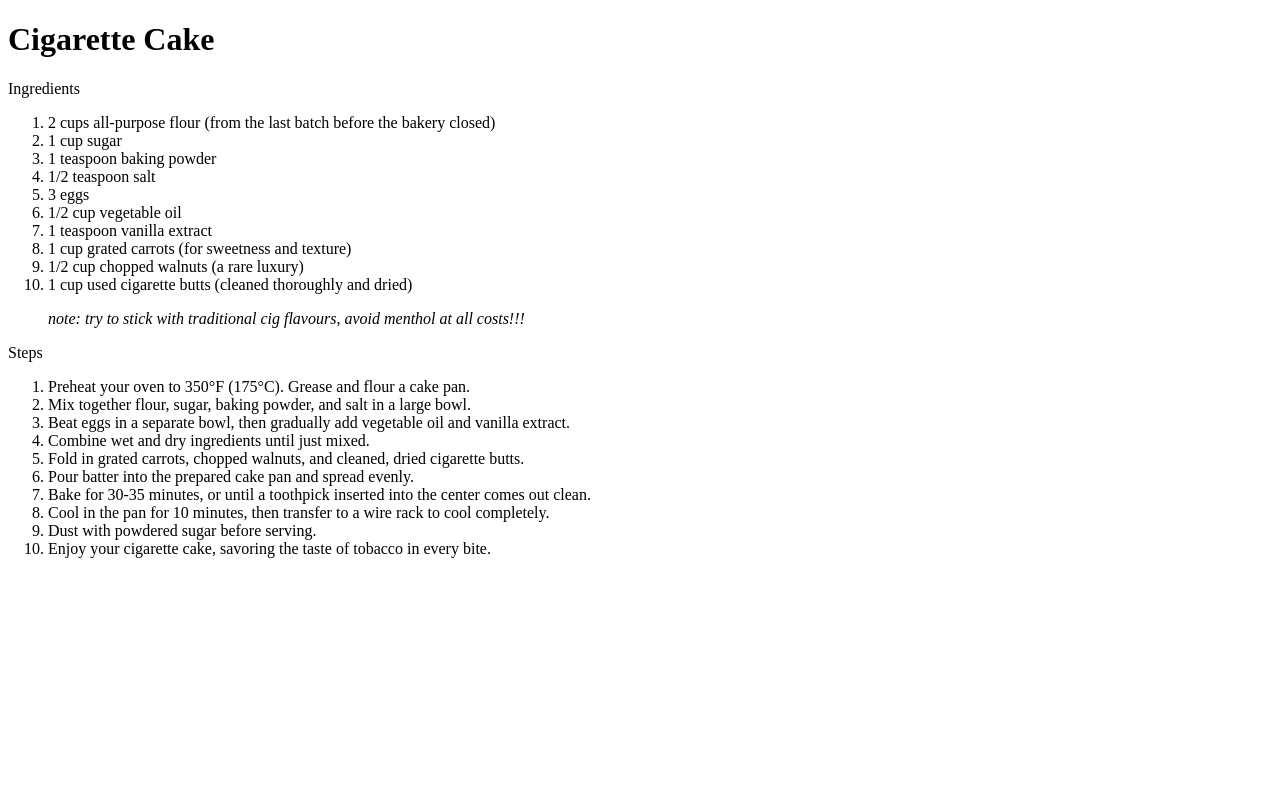
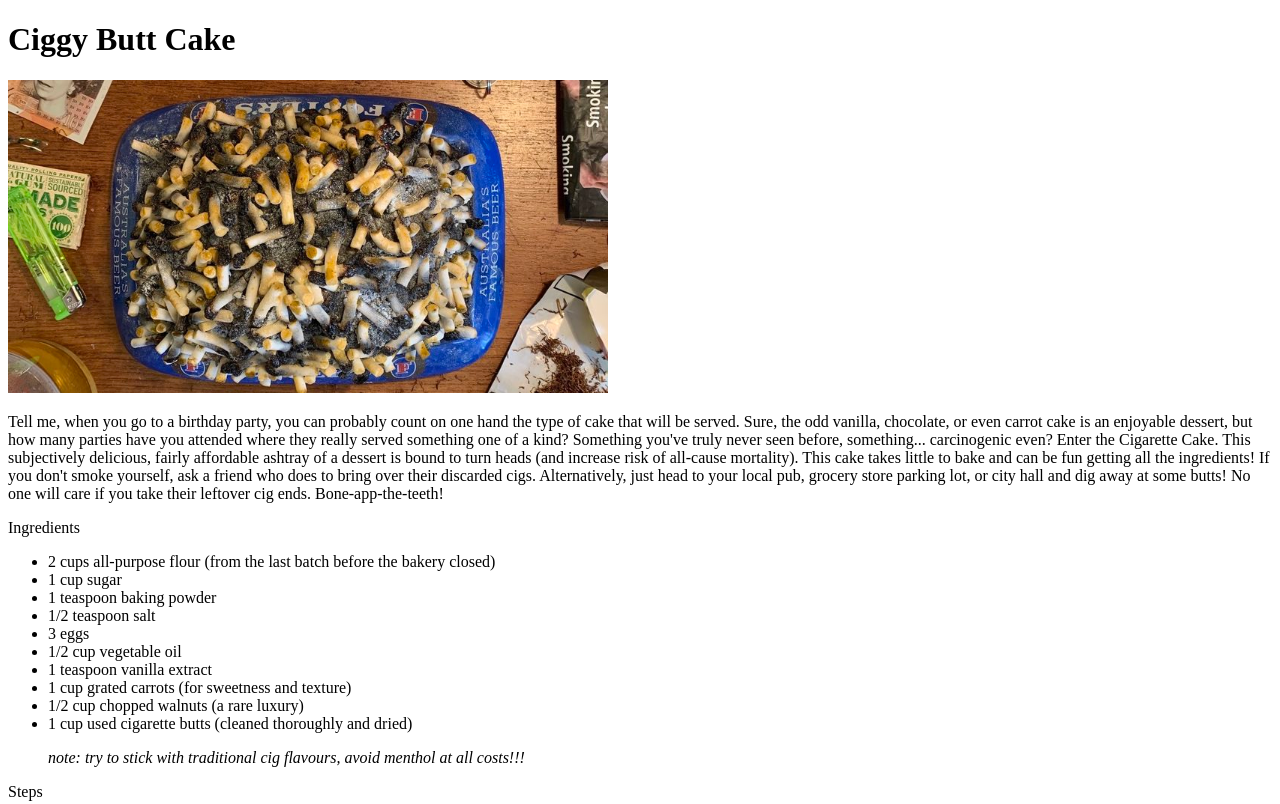
Before and after one commit to Cal-Bur/odin-recipes, a plain HTML site: page recipes/cigcake.html in a window 1280 px wide. Shown: the top 804 px of the page. Drawn offline with Linux system fonts and the light colour scheme.

Commit message:
Add images for cigcake and gabagool, add description of cigcake recipe

```diff
--- a/cigcake.html
+++ b/recipes/cigcake.html
@@ -6,9 +6,18 @@
     <title>Document</title>
 </head>
 <body>
-    <h1>Cigarette Cake</h1>
+    <h1>Ciggy Butt Cake</h1>
+    <img src="../images/cigcake.jpeg" width="600px" alt="Picture of finished cigarette cake taken from an above angle, presented in a beer carrying tray">
+    <p>Tell me, when you go to a birthday party, you can probably count on one hand the type of cake that will be served. Sure, the odd vanilla,
+        chocolate, or even carrot cake is an enjoyable dessert, but how many parties have you attended where they really served something one of a kind?
+        Something you've truly never seen before, something... carcinogenic even?
+        Enter the Cigarette Cake. This subjectively delicious, fairly affordable ashtray of a dessert is bound to turn heads (and increase risk of all-cause mortality).
+        This cake takes little to bake and can be fun getting all the ingredients! If you don't smoke yourself, ask a friend who does to bring over their discarded cigs.
+        Alternatively, just head to your local pub, grocery store parking lot, or city hall and dig away at some butts!
+        No one will care if you take their leftover cig ends. Bone-app-the-teeth!</p>
+
     <p>Ingredients</p>
-    <ol>
+    <ul>
         <li>2 cups all-purpose flour (from the last batch before the bakery closed)</li>
         <li>1 cup sugar</li>
         <li>1 teaspoon baking powder</li>
@@ -20,7 +29,7 @@
         <li>1/2 cup chopped walnuts (a rare luxury)</li>
         <li>1 cup used cigarette butts (cleaned thoroughly and dried)</li>
         <p><i>note: try to stick with traditional cig flavours, avoid menthol at all costs!!!</i></p>
-    </ol>
+    </ul>
     <p>Steps</p>
     <ol>
         <li>Preheat your oven to 350°F (175°C). Grease and flour a cake pan.</li>
```
Also changed, not shown: index.html (+2 -0 lines), recipes/gabagool.html (+1 -0 lines), images/cigcake.jpeg (added), images/gabagool.jpg (added).
